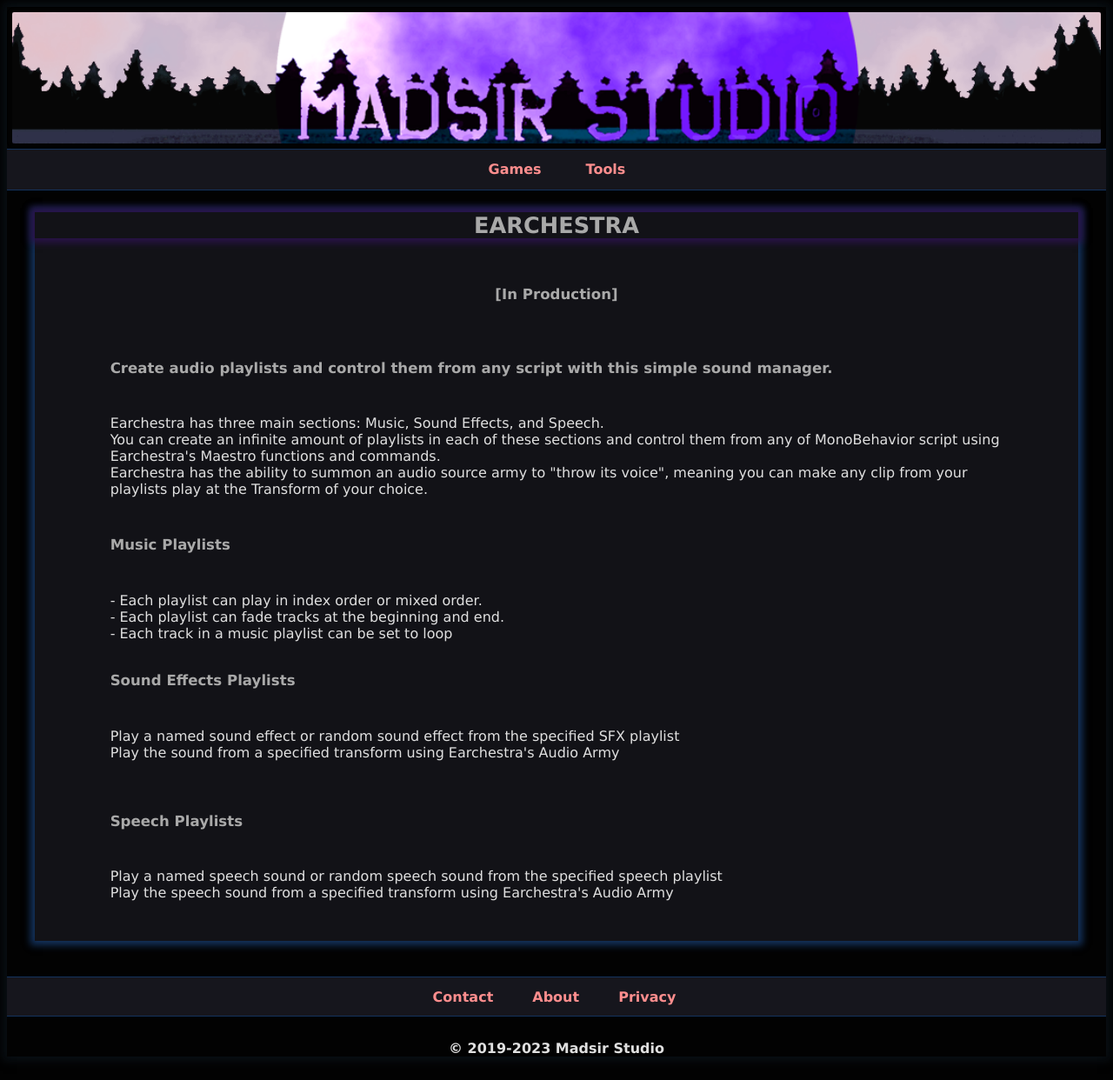
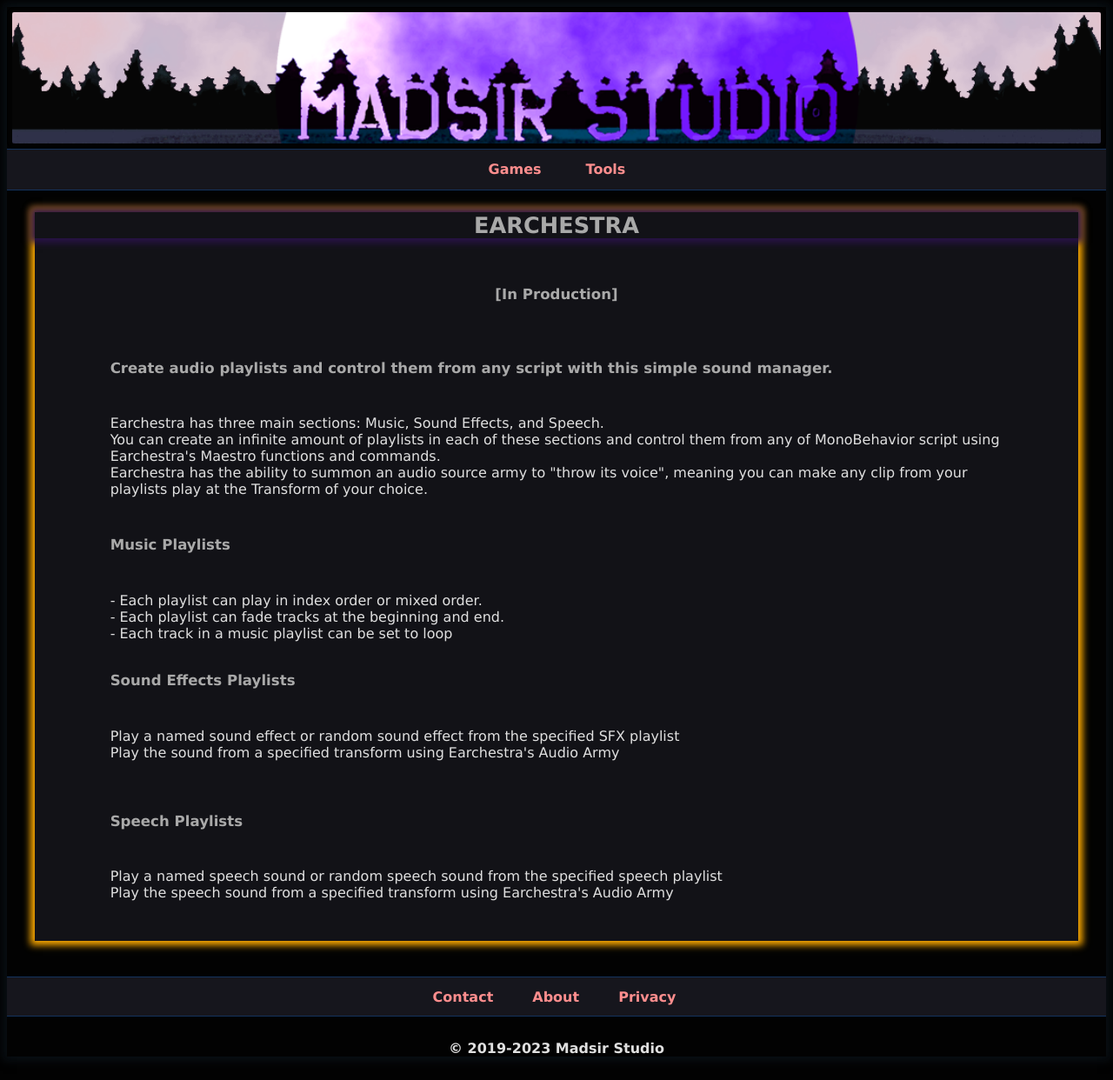
Before and after one commit to Madsir/madsirstudio.github.io, a Jekyll site: the page built from earchestra/index.html, in a window 1280 px wide. Shown: the whole page at 87% size. Built offline with Jekyll 4.4.1, drawn with Linux system fonts in a browser that asks for light colours.

Commit message:
Update index.html

```diff
--- a/earchestra/index.html
+++ b/earchestra/index.html
@@ -12,7 +12,7 @@ description: "Sound Manager and Playlist Maker for Unity Engine"
   margin-right: 2.5%;
   margin-top: 2%;
   margin-bottom: 2%;
-  box-shadow: 0 0 8px 5px #14335e;
+  box-shadow: 0 0 8px 5px #FFAC00;
   background-color: #121217;
 }
 .centerdiv {
@@ -57,7 +57,7 @@ p {
   margin-right: 20%;
   margin-top: 2%;
   margin-bottom: 2%;
-  box-shadow: 0 0 2px 2px #14335e;
+  box-shadow: 0 0 2px 2px #FFAC00;
 }
 </style>
 </head>
```
